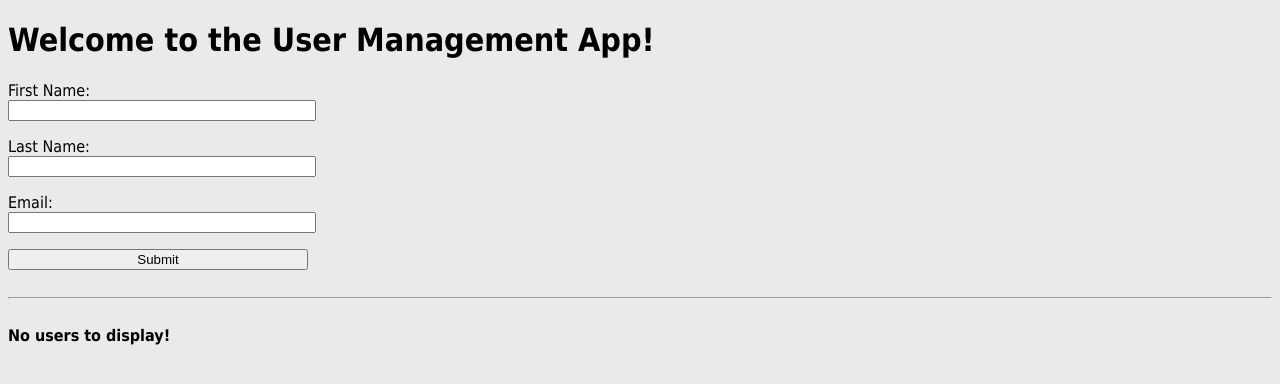
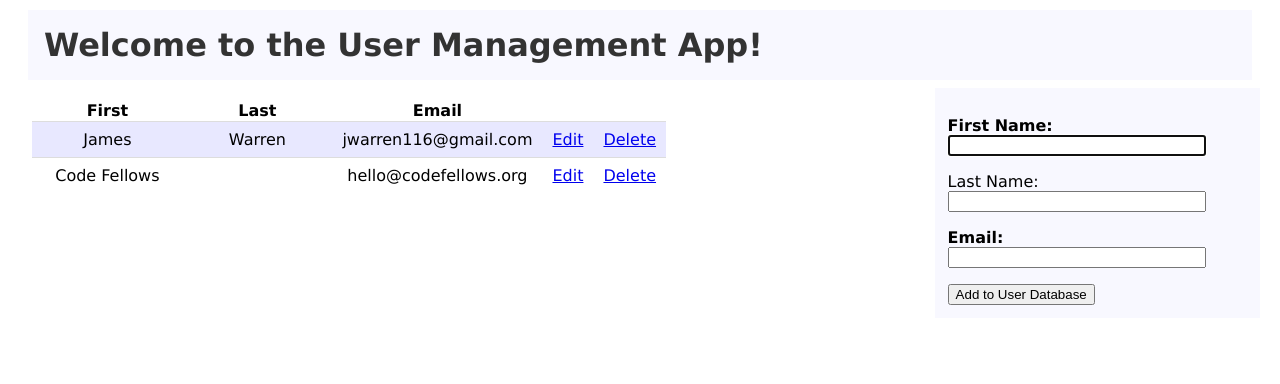
Before and after one commit to jwarren116/Code-Fellows-Challenges, a Django app: page /userapplication/ in a window 1280 px wide. Shown: the top 384 px of the page. Run offline with Django 3.2, Linux system fonts and the light colour scheme; data comes from the database, SQL or seed files in the repository; parts of the project's set-up code (start-up, migrations or seed data) failed here and were passed over.

Commit message:
Add timestamps and style

```diff
--- a/UserApp/UserApp/urls.py
+++ b/UserApp/UserApp/urls.py
@@ -5,6 +5,6 @@ admin.autodiscover()
 
 urlpatterns = patterns('',
 
-    url(r'^admin/', include(admin.site.urls)),
+    url(r'^userapplication/admin/', include(admin.site.urls)),
     url(r'^userapplication/', include('userapplication.urls')),
 )
--- a/UserApp/templates/base.html
+++ b/UserApp/templates/base.html
@@ -6,53 +6,59 @@
         <style type="text/css">
             .container {
                 width: 300px;
-                clear: both;}
+                clear: both;
+            }
             .container input {
                 width: 100%;
-                clear: both;}
-            body{font-family:tahoma; background:#EAEAEA;}
+                clear: both;
+            }
+            #columns {
+                min-width: 900px;
+            }
+            #columns .column {
+                position: relative;
+                padding: 1%;
+            }
+            #columns .left {
+                float: left;
+            }
+            #columns .right {
+                float: right;
+                width: 300px;
+                background: #F8F8FF;
+            }
+            body {
+                font-family: Lucida Grande, DejaVu Sans, Bitstream Vera Sans, Verdana,Arial,sans-serif;;
+                background:#FFF;
+                margin: 10px 20px;
+            }
+            h1 {
+                font-family: Lucida Grande, DejaVu Sans, Bitstream Vera Sans, Verdana,Arial,sans-serif;
+                color:#333333; background:#F8F8FF;
+                margin:8px;
+                padding:16px;
+            }
+            table {
+                margin-bottom: 20px;
+                border-collapse: collapse;
+                font-family: Verdana, Geneva, sans-serif;
+            }
+            table tr:nth-child(odd) td {
+                background: #E8E8FF;
+            }
+            td {
+                border-top: 1px solid #DDD;
+                padding-top: 8px;
+                padding-bottom: 8px;
+                padding-right: 10px;
+                padding-left: 10px;
+            }
         </style>
     </head>
     <body>
         <h1>Welcome to the User Management App!</h1>
-        <div class="container">
-            <form action="" method="POST">{% csrf_token %}
-                <p><label for="fname">First Name:</label></t>
-                    <input id="fname" type="text" name="fname" required="True" maxlength="100" /></p>
-                <p><label for="lname">Last Name:</label></t>
-                    <input id="lname" type="text" name="lname" maxlength="100" /></p>
-                <p><label for="email">Email:</label></t>
-                    <input id="email" type="email" name="email" required="True" maxlength="75" /></p>
-                <input type="submit" value="Submit" />
-            </form>
-        </div>
-        </br><hr></br>
-        {% if users %}
-            <table border="1">
-                <col width="120"><col width="120"><col width="200"><col width="10"><col width="10">
-                <thead>
-                    <tr>
-                        <th>First</th>
-                        <th>Last</th>
-                        <th>Email</th>
-                        <th>Edit</th>
-                        <th>Delete</th>
-                    </tr>
-                </thead>
-                <tbody>
-                    {% for user in users %}
-                        <tr>
-                            <td>{{ user.fname }}</td>
-                            <td>{{ user.lname }}</td>
-                            <td>{{ user.email }}</td>
-                            <td align=center><a href="{% url 'detail' user.id %}">Edit</a></td>
-                            <td align=center><a href="{% url 'delete' user.id %}">Delete</a></td>
-                        </tr>
-                    {% endfor %}
-                </tbody>
-            </table>
-        {% else %}
-            <strong>No users to display!</strong>
-        {% endif %}
+
+            {% block content %}{% endblock %}
+
     </body>
 </html>
--- /dev/null
+++ b/UserApp/templates/base_site.html
@@ -0,0 +1,48 @@
+{% extends 'base.html' %}
+
+
+{% block content %}
+<div id="columns">
+    <div class="right column">
+        <form action="" method="POST">{% csrf_token %}
+            <p><label for="fname"><b>First Name:</b></label></br>
+                <input id="fname" type="text" name="fname" required="True" maxlength="100" style="width:250px" autofocus /></p>
+            <p><label for="lname">Last Name:</label></br>
+                <input id="lname" type="text" name="lname" maxlength="100" style="width:250px" /></p>
+            <p><label for="email"><b>Email:</b></label></br>
+                <input id="email" type="email" name="email" required="True" maxlength="75" style="width:250px" /></p>
+            <input type="submit" value="Add to User Database" />
+        </form>
+    </div>
+
+    <div class="left column">
+        {% if users %}
+            <table>
+                <col width="150"><col width="150"><col width="200"><col width="30"><col width="30">
+                <thead>
+                    <tr>
+                        <th>First</th>
+                        <th>Last</th>
+                        <th>Email</th>
+                        <th><!-- Edit --></th>
+                        <th><!-- Delete --></th>
+                    </tr>
+                </thead>
+                <tbody>
+                    {% for user in users %}
+                        <tr>
+                            <td align=center>{{ user.fname }}</td>
+                            <td align=center>{{ user.lname }}</td>
+                            <td align=center>{{ user.email }}</td>
+                            <td align=center><a href="{% url 'detail' user.id %}">Edit</a></td>
+                            <td align=center><a href="{% url 'delete' user.id %}">Delete</a></td>
+                        </tr>
+                    {% endfor %}
+                </tbody>
+            </table>
+        {% else %}
+            <strong>No users to display!</strong>
+        {% endif %}
+    </div>
+</div>
+{% endblock %}
--- a/UserApp/userapplication/admin.py
+++ b/UserApp/userapplication/admin.py
@@ -3,6 +3,6 @@ from userapplication.models import UserDetail
 
 class UserAdmin(admin.ModelAdmin):
     fields = ['fname', 'lname', 'email']
-    list_display = ('id', 'fname', 'lname', 'email',)
+    list_display = ('id', 'fname', 'lname', 'email', 'created', 'updated',)
 
 admin.site.register(UserDetail, UserAdmin)
--- a/UserApp/userapplication/models.py
+++ b/UserApp/userapplication/models.py
@@ -8,6 +8,8 @@ class UserDetail(models.Model):
     fname = models.CharField('First Name', max_length=100)
     lname = models.CharField('Last Name', max_length=100, blank=True)
     email = models.EmailField('Email')
+    created = models.DateTimeField('Created', auto_now_add=True, auto_now=False)
+    updated = models.DateTimeField('Updated', auto_now_add=False, auto_now=True)
 
     def __unicode__(self):
         return "%s %s" % (self.fname, self.lname)
--- a/UserApp/userapplication/views.py
+++ b/UserApp/userapplication/views.py
@@ -15,7 +15,7 @@ def index(request):
         userinfo = UserForm(request.POST)
         if userinfo.is_valid():
             userinfo.save()
-    return render(request, 'base.html', {
+    return render(request, 'base_site.html', {
         'users': UserDetail.objects.order_by('id'),
     })
 
```
Also changed, not shown: UserApp/templates/detail.html (+5 -19 lines), UserApp/db.sqlite3.
